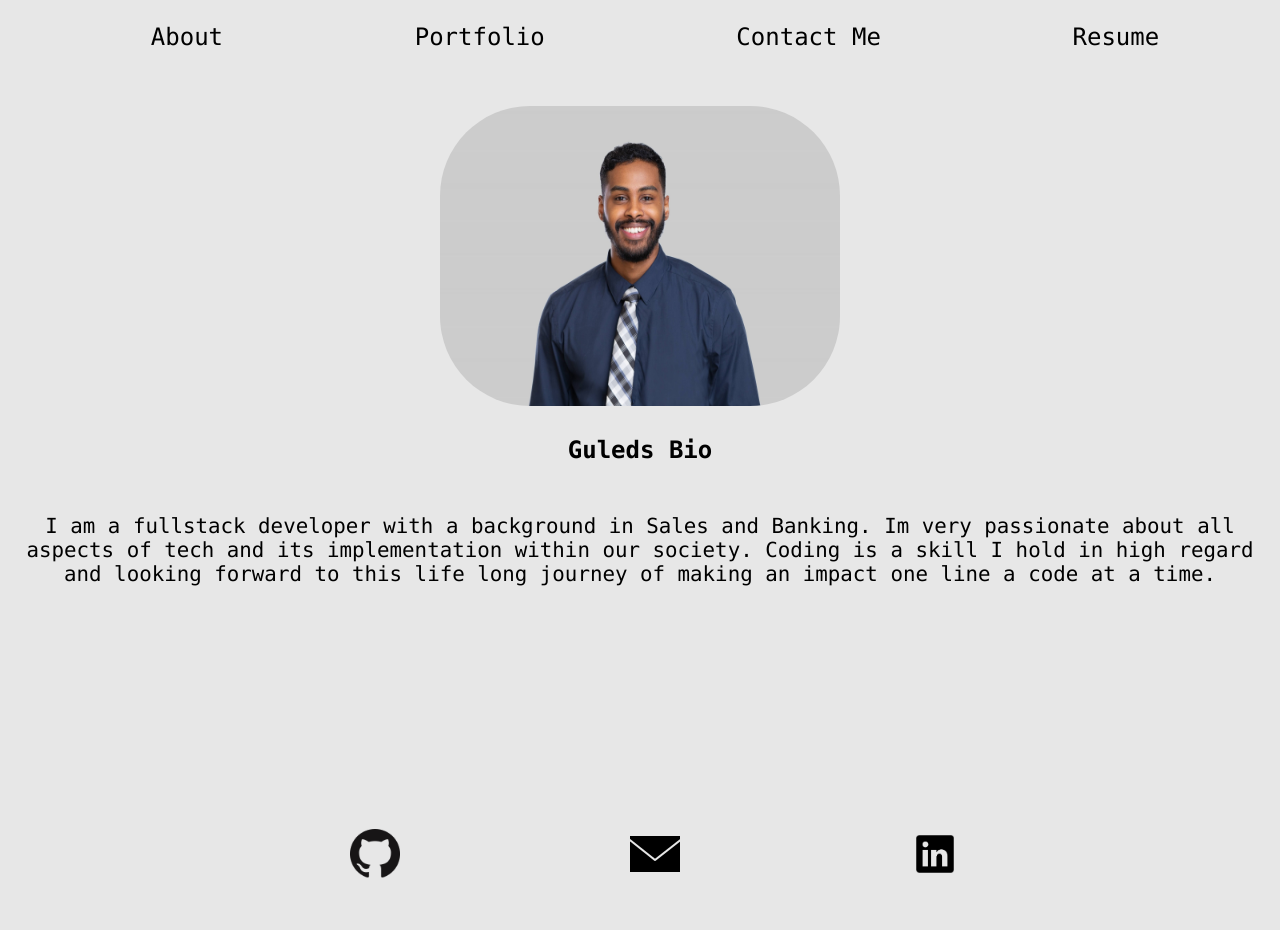
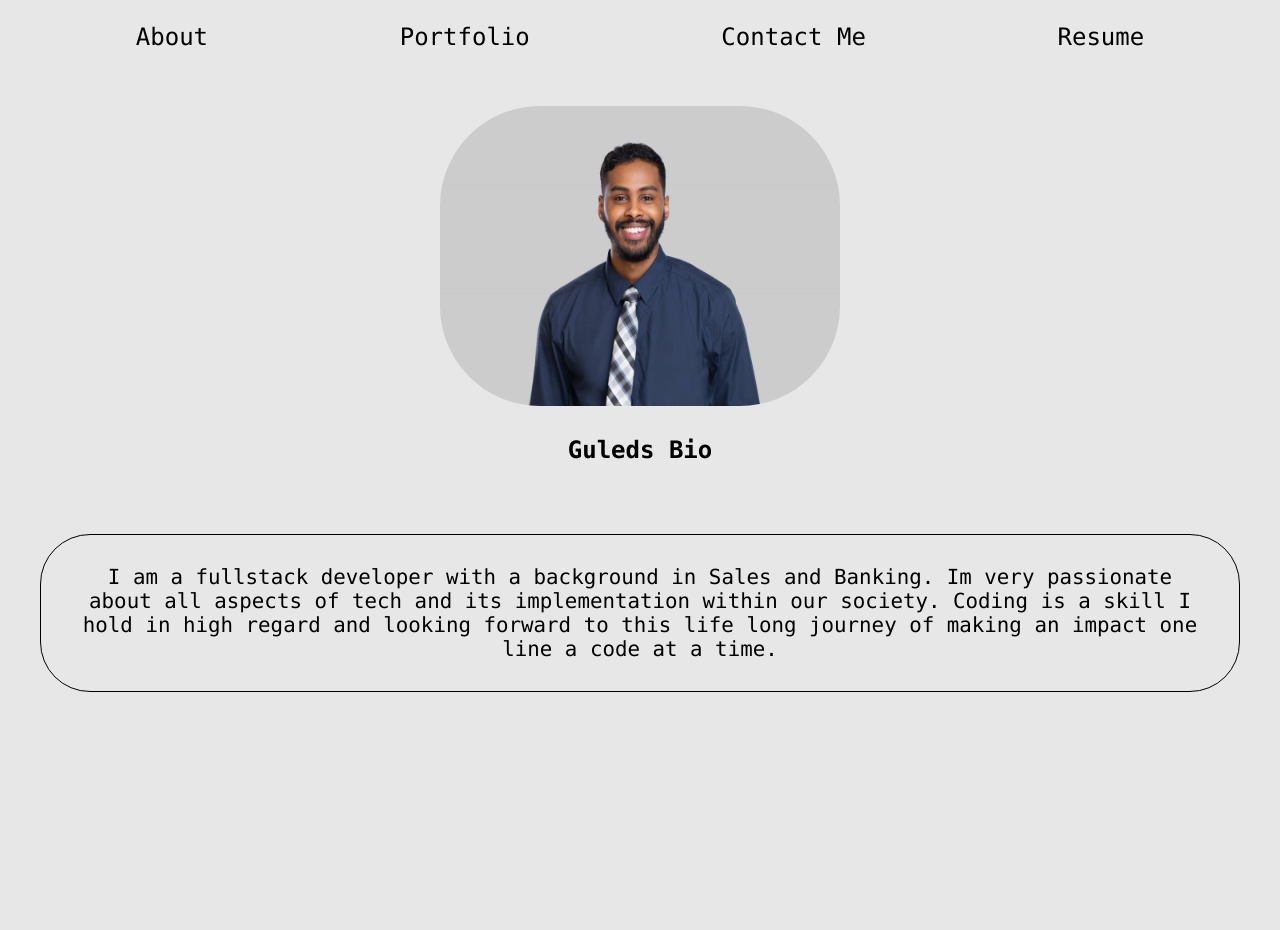
Before and after one commit to ItzGuled/react-portfolio, a React (Create React App) app: page / in a window 1280 px wide. Shown: the part 182-1112 px from the top of the page. Built offline with nearby package versions, Linux system fonts and the light colour scheme.

Commit message:
css on about and port sections

```diff
--- a/src/components/Nav/index.js
+++ b/src/components/Nav/index.js
@@ -5,7 +5,7 @@ function Nav(props) {
   const { option, setOption, navOption } = props;
 
   return (
-    <nav>
+    <nav className="hover">
       <ul className="flex">
         <li>
           <a
--- a/src/components/Project/index.js
+++ b/src/components/Project/index.js
@@ -14,7 +14,7 @@ function Project(props) {
         key={index}
       />
       <h3>{`${description}`}</h3>
-      <div>
+      <div className="port-buttons">
         <a href={link}>link</a>
         <a href={github}>GitHub</a>
       </div>
--- a/src/index.css
+++ b/src/index.css
@@ -18,7 +18,7 @@ body {
 }
 
 body {
-  background-color: rgb(231,231,231);
+  background-color: rgb(231, 231, 231);
   text-decoration: none;
 }
 
@@ -28,7 +28,7 @@ body {
   width: 400px;
   justify-content: center;
   margin: auto;
-  border-radius: 90px;
+  border-radius: 100px;
   margin-top: 30px;
 }
 
@@ -37,7 +37,6 @@ body {
   height: 180px;
   background-image: url("../src/assets/nyc.jpg");
   background-position: 70px;
-
 }
 .guled-name h1 {
   color: white;
@@ -49,6 +48,13 @@ body {
   text-align: center;
 }
 
+.about-me p {
+  padding: 30px;
+  border: 1px solid black;
+  border-radius: 50px;
+  margin: 40px;
+}
+
 .nav {
   text-decoration: none;
 }
@@ -58,8 +64,18 @@ body {
   flex-wrap: wrap;
 }
 
-a {
+.port-buttons a {
   margin-left: 30px;
+  background-color: rgb(29, 29, 29);
+  color: white;
+  border-radius: 4px;
+  font-size: 1.2rem;
+  padding: 10px 10px;
+}
+.port-buttons a:hover {
+  background-color: rgb(255, 255, 255);
+  color: black;
+  margin-top: 20px;
 }
 
 p {
@@ -109,11 +125,26 @@ label {
 
 button {
   border-radius: 4px;
+  padding: 20px 30px;
+  font-size: 14x;
+  background-color: rgb(29, 29, 29);
+  color: white;
+  margin-top: 20px;
+}
+
+button:hover {
+  background-color: rgb(255, 255, 255);
+  color: black;
+  margin-top: 20px;
 }
 
 .icon {
   width: 50px;
-  margin: 100px;
+  margin: 80px;
+}
+
+.icon:hover {
+  opacity: 0.1;
 }
 
 footer {
@@ -135,7 +166,6 @@ footer {
   width: 50%;
   border-width: 3px;
   border-style: solid;
-  border-color: var(--primary-color);
   margin: 20px;
   min-width: 300px;
   max-width: 300px;
@@ -147,3 +177,17 @@ footer {
 .form-look {
   margin: 40px;
 }
+
+.hover a:hover {
+  background-color: rgb(29, 29, 29);
+  color: white;
+  border-radius: 20px;
+  padding: 10px 10px;
+}
+
+.hover a:active {
+  background-color: rgb(29, 29, 29);
+  color: white;
+  border-radius: 20px;
+  padding: 10px 10px;
+}
```
Also changed, not shown: src/assets/mountain.jpg (deleted).
